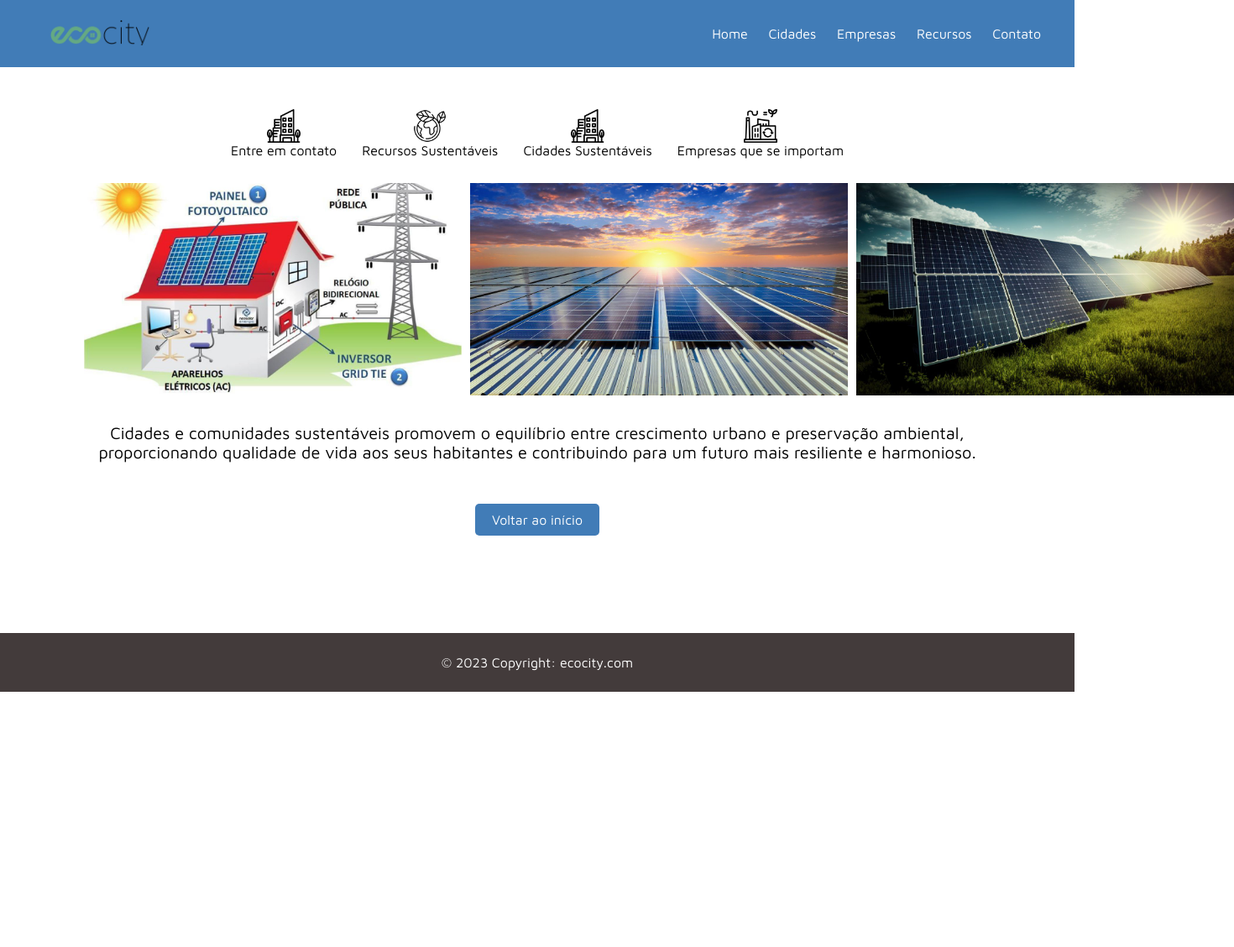
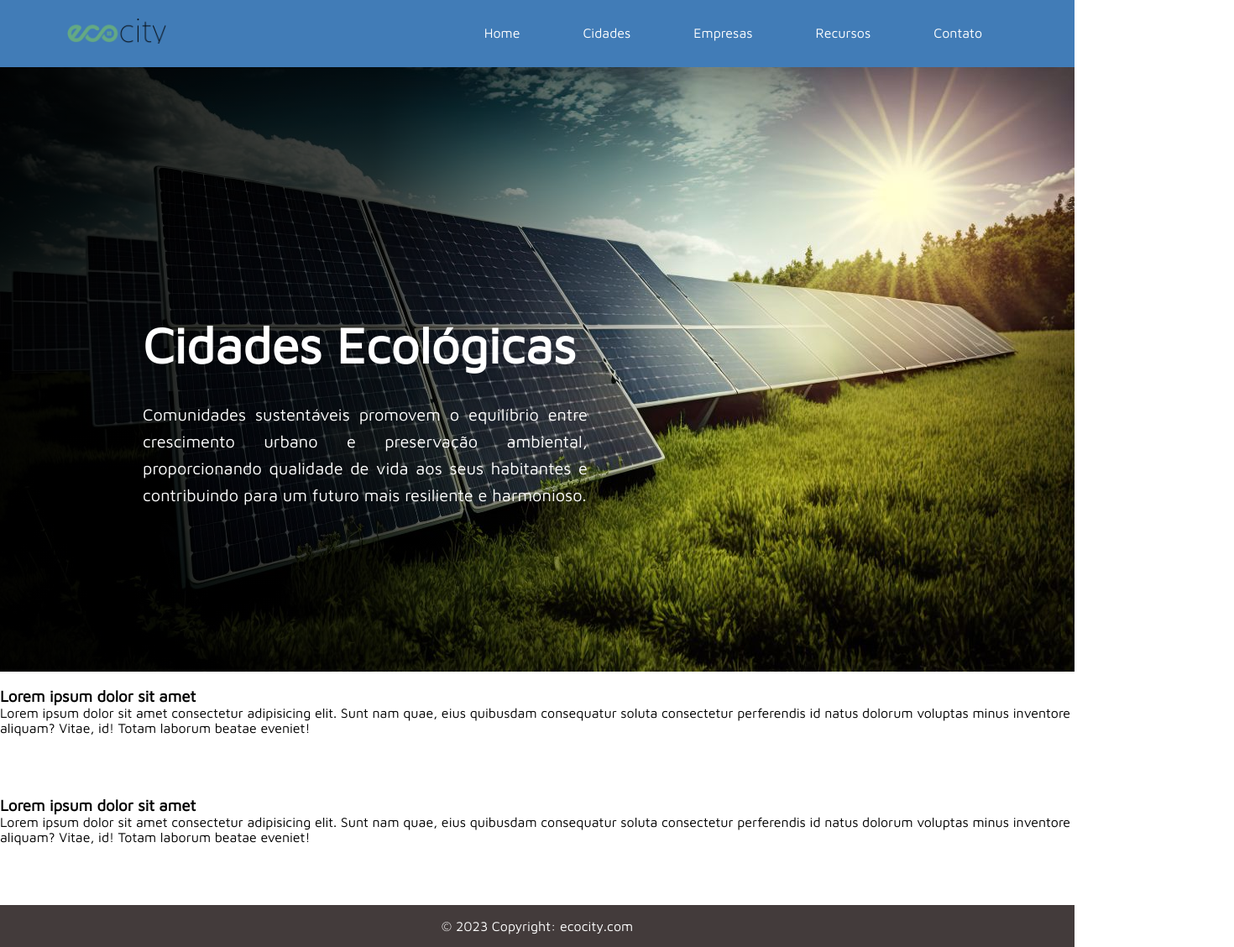
Before and after one commit to RafaelHzn/proz_EcoCity_teste, a plain HTML site: page index.html in a window 1280 px wide. Shown: the whole page at 84% size, 1470 px wide, since content can reach past the window. Before the commit the page ends 824 px from the top, so only its background shows below. Drawn offline with Linux system fonts and the light colour scheme.

Commit message:
Alterações no layout

```diff
--- a/index.html
+++ b/index.html
@@ -5,8 +5,8 @@
     <meta charset="UTF-8">
     <meta http-equiv="X-UA-Compatible" content="IE=edge">
     <meta name="viewport" content="width=device-width, initial-scale=1.0">
-    <link rel="icon" href="img/ecocity_favicon.png" type="image/png">
-    <link rel="stylesheet" type="text/css" href="style.css" media="screen">
+    <link rel="icon" href="/img/ecocity_favicon.png" type="image/png">
+    <link rel="stylesheet" type="text/css" href="/style.css" media="screen">
     <link rel="preconnect" href="https://fonts.googleapis.com">
     <link rel="preconnect" href="https://fonts.gstatic.com" crossorigin>
     <link href="https://fonts.googleapis.com/css2?family=Maven+Pro&family=Roboto&display=swap" rel="stylesheet">
@@ -14,57 +14,94 @@
 </head>
 
 <body>
-
-    <header>
-        <a id="início"></a>
-
-        <ul class="menu">
-            <!-- Logo -->
-            <div class=logo><a href="index.html"><img src="img/logo_eco_city.png" alt="logo_ecocity" height="30"></a>
-            </div>
-
-            <!-- Navbar -->
-            <div class="menu-nav">
-                <a>Home</a>
-                <a href="pages/cidadades.html">Cidades</a>
-                <a href="pages/empresas.html">Empresas</a>
-                <a href="pages/recursos.html">Recursos</a>
-                <a href="pages/contato.html">Contato</a>
-            </div>
-        </ul>
+    <div id="inicio"></div>
+    <header class="cabecalho">
+        <div class=logo>
+            <a href="/index.html"><img src="/img/logo_eco_city.png" alt="logo_ecocity" height="30"></a>
+        </div>
+        <nav>
+            <ul class="menu">
+                <li>
+                    <a href="/index.html">Home</a>
+                </li>
+                <li>
+                    <a href="./pages/cidadades.html">Cidades</a>
+                </li>
+                <li>
+                    <a href="./pages/empresas.html">Empresas</a>
+                </li>
+                <li>
+                    <a href="./pages/recursos.html">Recursos</a>
+                </li>
+                <li>
+                    <a href="./pages/contato.html">Contato</a>
+                </li>
+            </ul>
+        </nav>
     </header>
 
-    <main class="main_home">
+    <main class="home" id="home">
 
-        <!-- Nav -->
-        <nav class="icones_home">
-            <a><img src="img/icone_cidade.png" alt="ícone 01" height="40"> Entre em contato</a>
-            <a><img src="img/icone_recursos.png" alt="ícone 02" height="40"> Recursos Sustentáveis</a>
-            <a><img src="img/icone_cidade.png" alt="ícone 03" height="40"> Cidades Sustentáveis</a>
-            <a><img src="img/icone_empresa.png" alt="ícone 04" height="40"> Empresas que se importam</a>
-        </nav>
+        <img class="slider-home" src="img/painel_solar_3.jpg" alt="painel_solar_2"></a>
 
-        <!-- Slider -->
-        <nav class="slider_home">
-            <a><img src="img/painel_solar_1.jpg" alt="painel_solar_1" width="450"></a>
-            <a><img src="img/painel_solar_2.jpg" alt="painel_solar_2" width="450"></a>
-            <a><img src="img/painel_solar_3.jpg" alt="painel_solar_3" width="450"></a>
-        </nav>
+        <div class="conteudo">
+            <h1 class="titulo">
+                Cidades Ecológicas
+            </h1>
 
-        <p class="texto_home">Cidades e comunidades sustentáveis promovem o equilíbrio entre crescimento urbano e
-            preservação ambiental, proporcionando qualidade de vida aos seus habitantes e contribuindo para um futuro
-            mais resiliente e harmonioso.</p>
+            <p class="texto">
+                Comunidades sustentáveis promovem o equilíbrio entre crescimento urbano e preservação ambiental, proporcionando qualidade de vida aos seus habitantes e contribuindo para um futuro mais resiliente e harmonioso.
+            </p>
+        </div>
+    </main>
+    <section class="" id="">
+        <div class="">
+            <img class="" src="" alt="" />
 
-        <!-- Back to Top -->
-        <p class=voltar><a href="#início">Voltar ao início</a></p>
-
-    </main>
-
+            <div class="">
+                <h3>Lorem ipsum dolor sit amet</h3>
+                <p>
+                    Lorem ipsum dolor sit amet consectetur adipisicing elit. Sunt nam quae, eius quibusdam consequatur soluta consectetur perferendis id natus dolorum voluptas minus inventore aliquam? Vitae, id! Totam laborum beatae eveniet!
+                </p>
+                <ul class="">
+                    <li>
+                        <img src="" alt="">
+                    </li>
+                    <li>
+                        <img src="" alt="">
+                    </li>
+                    <li>
+                        <img src="" alt="">
+                    </li>
+                    <li>
+                        <img src="" alt="">
+                    </li>
+                </ul>
+            </div>
+            <div class="">
+                <h3>Lorem ipsum dolor sit amet</h3>
+                <p>
+                    Lorem ipsum dolor sit amet consectetur adipisicing elit. Sunt nam quae, eius quibusdam consequatur soluta consectetur perferendis id natus dolorum voluptas minus inventore aliquam? Vitae, id! Totam laborum beatae eveniet!
+                </p>
+                <ul class="">
+                    <li>
+                        <img src="" alt="">
+                    </li>
+                    <li>
+                        <img src="" alt="">
+                    </li>
+                    <li>
+                        <img src="" alt="">
+                    </li>
+                    <li>
+                        <img src="" alt="">
+                    </li>
+                </ul>
+            </div>
+        </div>
+    </section>
     <footer>
-
-        <!-- Rodapé -->
         <p>© 2023 Copyright: ecocity.com</p>
-
     </footer>
 
 </body>
--- a/style.css
+++ b/style.css
@@ -1,87 +1,100 @@
 * {
   font-family: 'Maven Pro', sans-serif;
-  text-decoration: none;
+  margin: 0;
+  padding: 0;
+  box-sizing: border-box;
 }
 
-body {
-  margin: 0;
-  padding: 0;
+ul {
+  list-style: none;
 }
 
-.menu {
-  display: flex;
-  flex-direction: row;
-  align-items: center;
-  justify-content: space-between;
-  height: 5rem;
-  width: 100%;
-  margin: 0;
-  padding: 30px;
-  box-sizing: border-box;
-  overflow: hidden;
-  background-color: #417cb7;
-  position: fixed;
+a {
+  text-decoration: none;
+  color: inherit;
 }
 
-.logo {
-  padding: 20px 30px;
+.cabecalho {
+  height: 80px;
+  background-color: #417cb7;
+  display: flex;
+  justify-content: space-between;
+  align-items: center;
+  padding: 0 80px 0 80px;
+  border-bottom: 3px solid #417cb7;
 }
 
-.menu-nav {
-  padding: 0;
+.cabecalho .logo {
+  display: flex;
+  gap: 15px;
 }
 
-.menu-nav a {
+.cabecalho .menu {
+  display: flex;
+  gap: 15px;
+}
+
+.cabecalho .menu li a {
   display: inline;
   color: white;
-  height: 100%;
-  width: 80px;
-  margin: 10px;
+  padding: 30px;
+  font-size: 16px;
   text-align: center;
 }
 
-.menu-nav a:hover {
-  display: inline;
-  height: 100%;
-  width: 80px;
-  margin: 10px;
-  background-color: #433b3b;
+.cabecalho .menu li a:hover {
+  border-bottom: 3px solid #fff;
 }
 
-.main_home {
-  align-items: center;
-  padding: 100px;
+.home {
+  display: flex;
+  position: relative;
+  min-height: calc(100vh - 80px);
 }
 
-.icones_home {
-  display: flex;
-  justify-content: center;
-  align-items: center;
-  gap: 30px;
-  margin: 30px 0 30px 0;
+.home::after {
+  content: '';
+  position: absolute;
+  height: 100%;
+  width: 100%;
+  background: linear-gradient(90deg, rgba(0, 0, 0, 0.85), rgba(0, 0, 0, .7) 35%, transparent 65%);
 }
 
-.icones_home a {
+.home .slider-home {
+  width: 100%;
+  object-fit: cover;
+}
+
+.home .conteudo {
+  position: absolute;
+  z-index: 1;
+  min-height: calc(100vh - 80px);
   display: flex;
   flex-direction: column;
-  align-items: center;
+  justify-content: center;
+  gap: 32px;
+  padding: 80px 80px 80px 170px;
+  max-width: 780px;
 }
 
-.slider_home {
-  display: flex;
-  justify-content: space-around;
-  flex-direction: row;
-  align-items: center;
-  gap: 10px;
+.home .conteudo img {
+  max-width: 150px;
 }
 
-.texto_home {
-  text-align: center;
-  font-size: 1.25rem;
-  margin-top: 30px;
+.home .conteudo .titulo {
+  font-size: 60px;
+  color: white;
+  margin-top: 100px;
 }
 
-.main_cidades {
+.home .conteudo .texto {
+  font-size: 20px;
+  text-align: justify;
+  line-height: 1.6;
+  color: white;
+}
+
+.cidades {
   align-items: center;
   padding: 15px;
 }
@@ -182,7 +195,7 @@ body {
   height: 10rem;
 }
 
-.main_empresas {
+.empresas {
   align-items: center;
   padding: 100px;
   text-align: center;
@@ -192,7 +205,7 @@ body {
   border-radius: 15%;
 }
 
-.main_recursos {
+.recursos {
   align-items: center;
   padding: 100px;
   text-align: center;
@@ -202,38 +215,43 @@ body {
   border-radius: 15%;
 }
 
-.main_contato {
+.contato {
   display: flex;
   flex-direction: row;
-  justify-content: space-around;
+  justify-content: space-evenly;
   align-items: center;
-  padding: 100px;
+  align-content: center;
+  min-height: calc(100vh - 50px);
+  padding-top: 80px;
+  gap: 30px
 }
 
-.contatos {
-  width: 30vw;
-  margin-top: 80px;
-  margin: 0 30px 30px 30px;
-  padding: 0;
+.h1-contato {
+  color: #333;
+  font-size: x-large;
   text-align: center;
 }
 
-.formulario {
-  width: 30vw;
-  margin-top: 80px;
-  margin: 0 30px 30px 30px;
-  padding: 0;
-  border: 1px solid #ccc;
-  border-radius: 5px;
-  background-color: #000000;
+.info {
+  display: flex;
+  flex-direction: column;
+  height: 100;
+  gap: 30px;
+  text-align: center;
 }
 
-.h1_contato {
-  font-size: x-large;
+.info-de-contato {
+  display: flex;
+  flex-direction: column;
+  justify-content: center;
   text-align: center;
-  color: #333;
+  gap: 15px;
   margin-bottom: 30px;
-  text-align: center;
+}
+
+.redes-sociais {
+  display: flex;
+  gap: 10px;
 }
 
 label {
@@ -241,9 +259,7 @@ label {
   margin-bottom: 8px;
 }
 
-input[type="text"],
-input[type="email"],
-input[type="tel"],
+input[type="text"], input[type="email"], input[type="tel"],
 textarea {
   width: 100%;
   padding: 12px 20px;
@@ -254,8 +270,7 @@ textarea {
   resize: none;
 }
 
-input[type="submit"],
-input[type="reset"] {
+input[type="submit"], input[type="reset"] {
   width: 49.5%;
   padding: 8px;
   border: 1px solid #ccc;
@@ -274,12 +289,12 @@ input[type="reset"] {
   cursor: pointer;
 }
 
-.voltar {
+.bt-voltar {
   text-align: center;
   margin-top: 50px;
 }
 
-.voltar a {
+.bt-voltar a {
   display: inline-block;
   padding: 10px 20px;
   background-color: #417cb7;
@@ -290,16 +305,18 @@ input[type="reset"] {
   transition: background-color 0.3s ease;
 }
 
-.voltar a:hover {
+.bt-voltar a:hover {
   background-color: #336ba3;
 }
 
 footer {
+  background-color: #433b3b;
+  color: white;
+  bottom: 0;
+  height: 50px;
+  width: 100%;
   display: flex;
   flex-direction: column;
-  align-items: center;
-  padding: 10px 0;
-  width: 100%;
-  color: white;
-  background-color: #433b3b;
+  justify-content: center;
+  text-align: center;
 }
```
Also changed, not shown: pages/cidadades.html (+23 -23 lines), pages/contato.html (+45 -42 lines), pages/empresas.html (+19 -17 lines), pages/recursos.html (+19 -17 lines).
